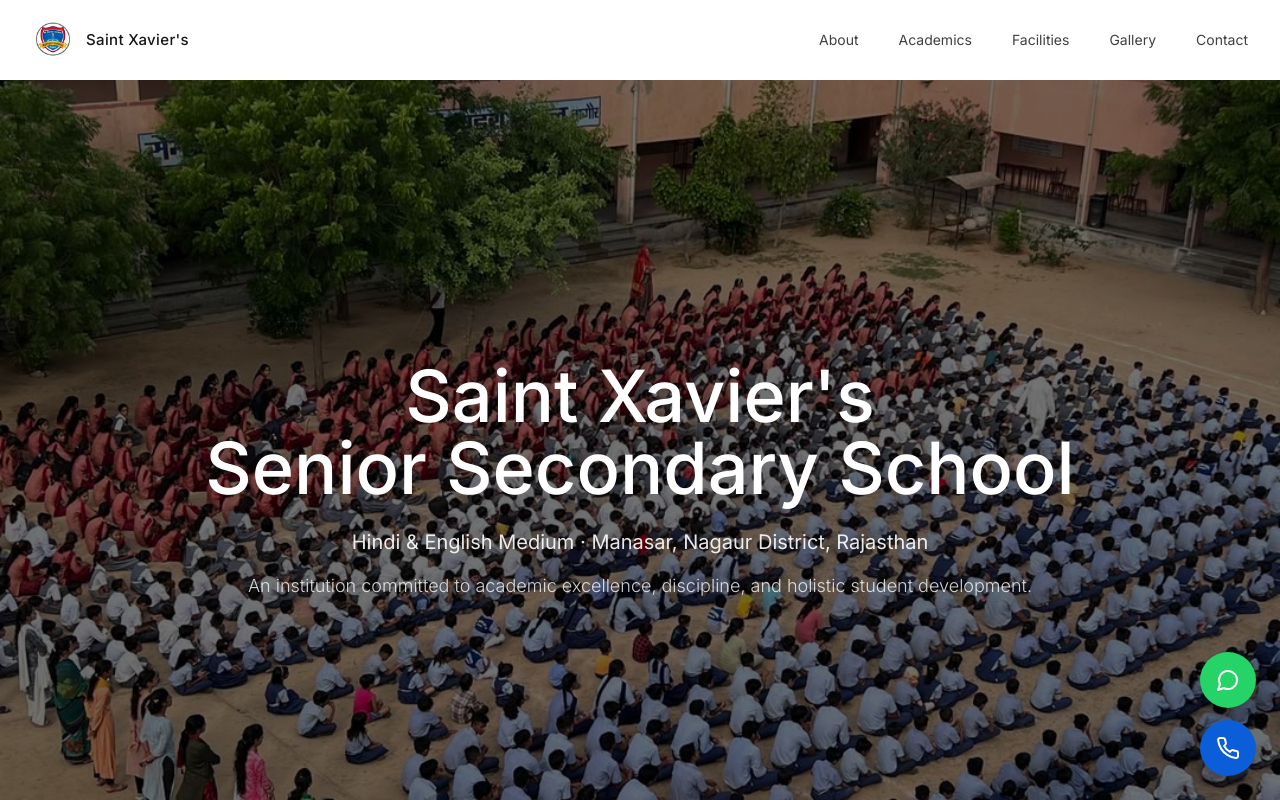
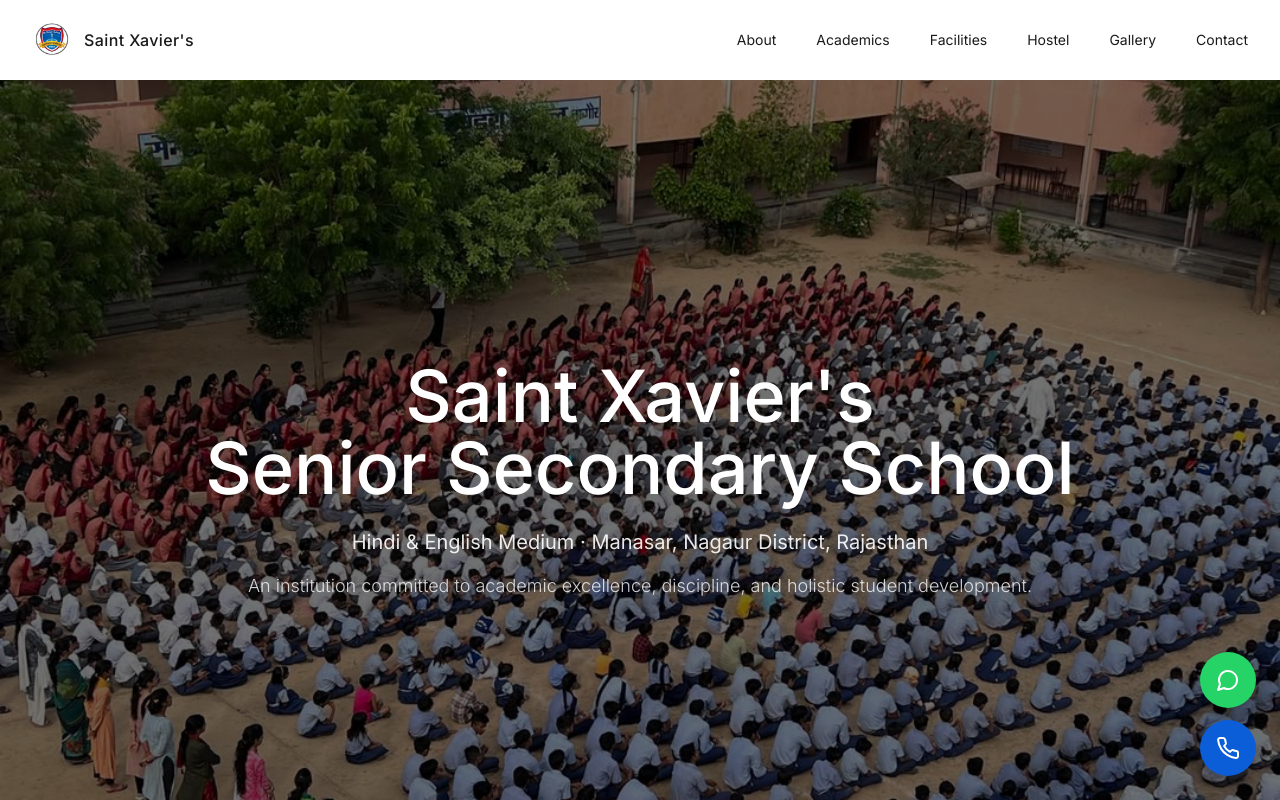
Before and after one commit to dineshsinghchouhan462-png/sx-school-clean, a Next.js app: page / in a window 1280 px wide. Shown: the top 800 px of the page. Built offline with nearby package versions, Linux system fonts and the light colour scheme.

Commit message:
Update navigation.tsx

```diff
--- a/components/navigation.tsx
+++ b/components/navigation.tsx
@@ -1,78 +1,116 @@
 "use client"
 
-import { useEffect, useState } from "react"
-import Image from "next/image"
+import { useState, useEffect } from "react"
+import { Menu, X } from "lucide-react"
 
 export default function Navigation() {
+  const [open, setOpen] = useState(false)
   const [scrolled, setScrolled] = useState(false)
 
   useEffect(() => {
-    const onScroll = () => {
-      setScrolled(window.scrollY > 20)
-    }
+    const onScroll = () => setScrolled(window.scrollY > 20)
     window.addEventListener("scroll", onScroll)
     return () => window.removeEventListener("scroll", onScroll)
   }, [])
 
-  return (
-    <header
-      className={`
-        fixed top-0 inset-x-0 z-50
-        transition-all duration-500 ease-out
-        ${
-          scrolled
-            ? "bg-white/90 backdrop-blur-md shadow-sm border-b border-black/5"
-            : "bg-white/70 backdrop-blur-sm"
-        }
-      `}
-    >
-      <div className="max-w-7xl mx-auto px-6 lg:px-8 h-20 flex items-center justify-between">
-        {/* Logo */}
-        <div className="flex items-center gap-3">
-          <Image
-            src="/images/logo/logo.png"
-            alt="Saint Xavier's School"
-            width={42}
-            height={42}
-            priority
-          />
-          <span className="text-[15px] font-medium tracking-wide text-neutral-900">
-            Saint Xavier&apos;s
-          </span>
-        </div>
-
-        {/* Desktop Nav */}
-        <nav className="hidden md:flex items-center gap-10">
-          {[
+  const items = [
     { label: "About", href: "#about" },
     { label: "Academics", href: "#academics" },
     { label: "Facilities", href: "#facilities" },
+    { label: "Hostel", href: "#hostel" },
     { label: "Gallery", href: "#gallery" },
     { label: "Contact", href: "#contact" },
-          ].map((item) => (
+  ]
+
+  return (
+    <nav
+      className={`
+        fixed top-0 left-0 right-0 z-[100]
+        transition-all duration-500
+        ${scrolled
+          ? "bg-background/80 backdrop-blur-xl border-b border-border/60"
+          : "bg-transparent"}
+      `}
+    >
+      <div className="max-w-7xl mx-auto px-6 lg:px-8">
+        <div className="h-20 flex items-center justify-between">
+
+          {/* Logo */}
+          <a href="#" className="flex items-center gap-3">
+            <img
+              src="/images/logo/logo.png"
+              alt="Saint Xavier's Logo"
+              className="h-10 w-10 object-contain"
+            />
+            <span className="text-[15px] md:text-base font-medium tracking-wide text-foreground">
+              Saint Xavier&apos;s
+            </span>
+          </a>
+
+          {/* Desktop Menu */}
+          <div className="hidden md:flex items-center gap-10">
+            {items.map(item => (
               <a
-              key={item.label}
+                key={item.href}
                 href={item.href}
                 className="
-                relative text-sm text-neutral-700
+                  text-sm
+                  text-muted-foreground
                   transition-colors duration-300
-                hover:text-neutral-900
-                after:absolute after:left-0 after:-bottom-1
-                after:h-[1px] after:w-0 after:bg-neutral-900
-                after:transition-all after:duration-300
-                hover:after:w-full
+                  hover:text-foreground
                 "
               >
                 {item.label}
               </a>
             ))}
-        </nav>
+          </div>
 
-        {/* Mobile Menu Icon */}
-        <button className="md:hidden text-neutral-800 text-xl">
-          ☰
+          {/* Mobile Toggle */}
+          <button
+            onClick={() => setOpen(!open)}
+            className="
+              md:hidden
+              relative z-[120]
+              p-2
+              rounded-md
+              bg-background/70 backdrop-blur
+              border border-border/50
+            "
+            aria-label="Toggle Menu"
+          >
+            {open ? <X size={22} /> : <Menu size={22} />}
           </button>
         </div>
-    </header>
+
+        {/* Mobile Menu */}
+        {open && (
+          <div className="
+            md:hidden
+            absolute top-full left-0 right-0
+            bg-background/95 backdrop-blur-xl
+            border-b border-border
+            z-[110]
+          ">
+            <div className="px-6 py-6 space-y-5">
+              {items.map(item => (
+                <a
+                  key={item.href}
+                  href={item.href}
+                  onClick={() => setOpen(false)}
+                  className="
+                    block
+                    text-sm
+                    text-muted-foreground
+                    hover:text-foreground
+                  "
+                >
+                  {item.label}
+                </a>
+              ))}
+            </div>
+          </div>
+        )}
+      </div>
+    </nav>
   )
 }
```
Lines whose indentation alone changed are shown as unchanged.
